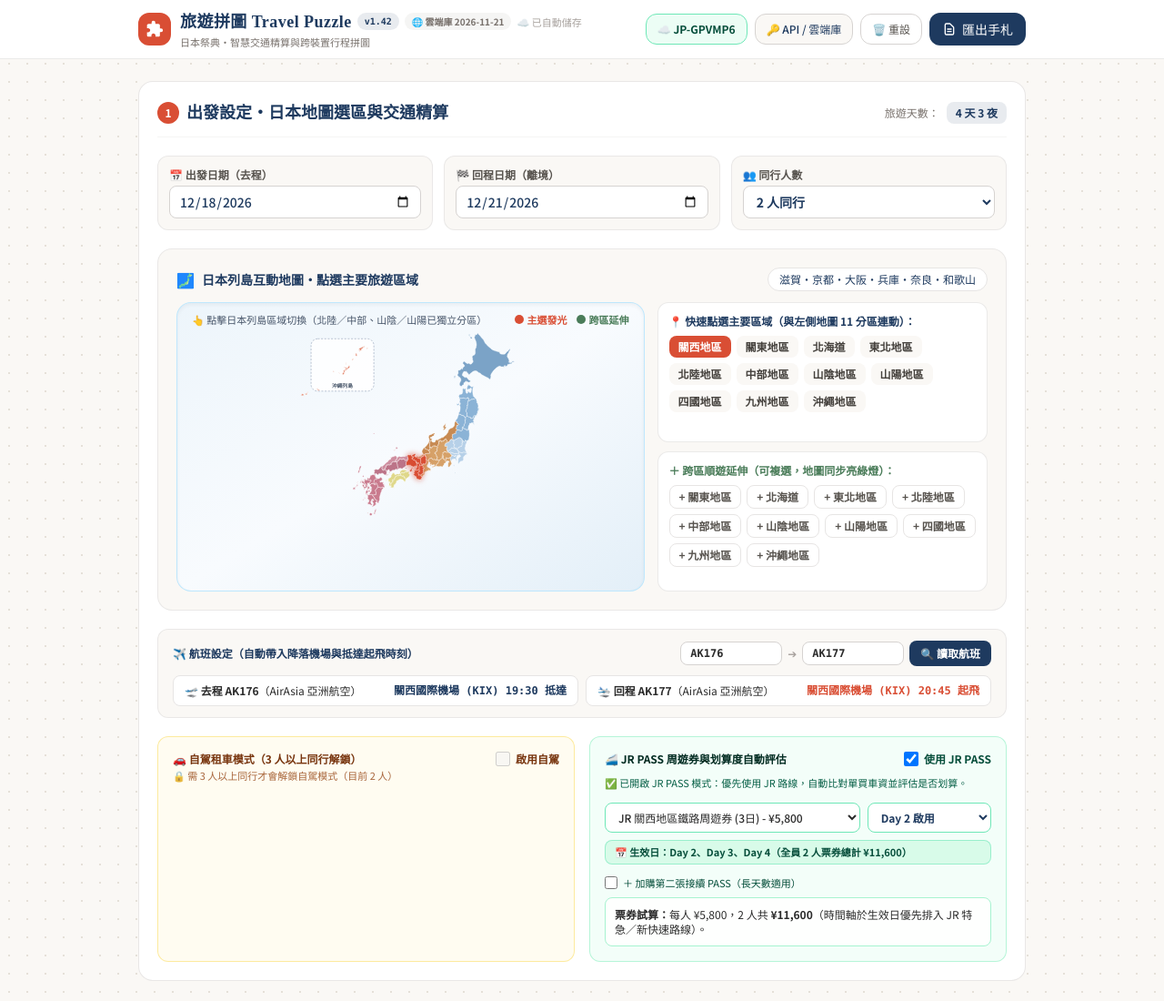
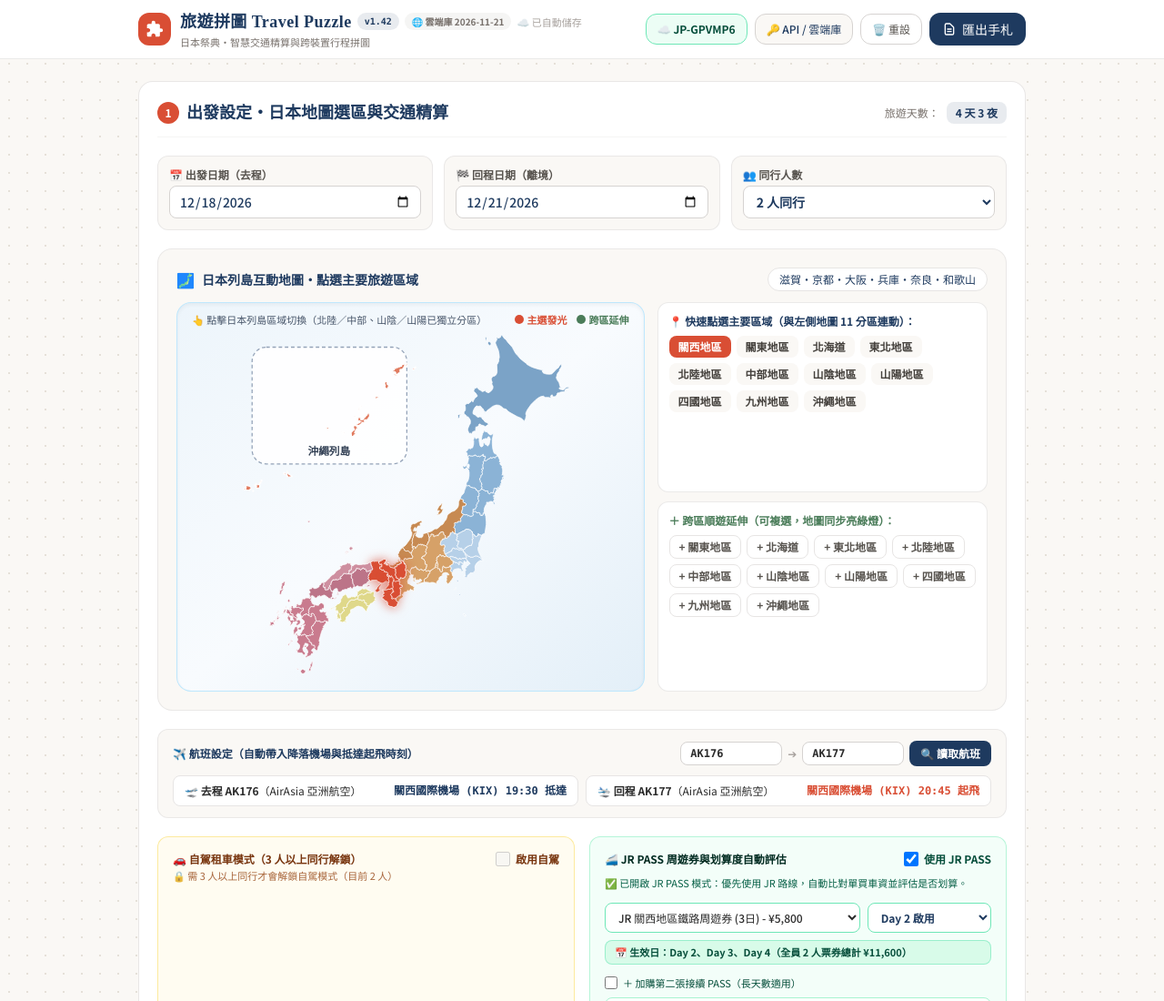
Before and after one commit to JHANSIANGJYUN/travel-puzzle, a plain HTML site: page index.html in a window 1280 px wide. Shown: the top 1100 px of the page at 91% size. Drawn offline with nearby package versions, Linux system fonts and the light colour scheme.

Commit message:
Update index.html

```diff
--- a/index.html
+++ b/index.html
@@ -187,8 +187,8 @@
                                 <span class="inline-flex items-center gap-1 text-matcha"><span class="w-2.5 h-2.5 rounded-full bg-matcha inline-block"></span>跨區延伸</span>
                             </div>
                         </div>
-                        <div id="external-japan-svg-host" class="hidden w-full h-[250px] sm:h-[275px] select-none flex items-center justify-center"></div>
-                        <svg id="japan-interactive-map" viewBox="0 0 680 390" class="w-full h-[250px] sm:h-[275px] select-none" role="img" aria-label="高精度日本列島 11 分區向量互動地圖">
+                        <div id="external-japan-svg-host" class="hidden w-full h-[330px] sm:h-[385px] select-none flex items-center justify-center"></div>
+                        <svg id="japan-interactive-map" viewBox="0 0 680 390" class="w-full h-[330px] sm:h-[385px] select-none" role="img" aria-label="高精度日本列島 11 分區向量互動地圖">
                             <defs>
                                 <filter id="jp-region-glow" x="-30%" y="-30%" width="160%" height="160%">
                                     <feDropShadow dx="0" dy="0" stdDeviation="5" flood-color="#D94E34" flood-opacity="0.78"/>
@@ -1044,33 +1044,32 @@
 
                     const origW = parseFloat(extSvg.getAttribute('width')) || 437.33;
                     const origH = parseFloat(extSvg.getAttribute('height')) || 516.02;
-                    extSvg.classList.add('w-full', 'h-full', 'max-h-[270px]');
+                    extSvg.classList.add('w-full', 'h-full');
                     extSvg.removeAttribute('width');
                     extSvg.removeAttribute('height');
-                    if (!extSvg.getAttribute('viewBox')) {
-                        extSvg.setAttribute('viewBox', `0 0 ${origW} ${origH}`);
-                    }
-
-                    // 左上角加入沖繩列島插圖框，將離得很遠的 JP-47 移入放大檢視
+                    // 裁掉原本為沖繩預留的下方大空白，讓北海道到九州直接鋪滿放大
+                    extSvg.setAttribute('viewBox', '68 -4 378 396');
+
+                    // 左上角加入放大版沖繩列島插圖框，完整包覆沖繩本島至石垣・西表島
                     const ns = 'http://www.w3.org/2000/svg';
                     const insetRect = document.createElementNS(ns, 'rect');
-                    insetRect.setAttribute('x', '10');
-                    insetRect.setAttribute('y', '12');
-                    insetRect.setAttribute('width', '132');
-                    insetRect.setAttribute('height', '110');
-                    insetRect.setAttribute('rx', '14');
-                    insetRect.setAttribute('fill', 'rgba(255,255,255,0.88)');
+                    insetRect.setAttribute('x', '78');
+                    insetRect.setAttribute('y', '14');
+                    insetRect.setAttribute('width', '175');
+                    insetRect.setAttribute('height', '132');
+                    insetRect.setAttribute('rx', '16');
+                    insetRect.setAttribute('fill', 'rgba(255,255,255,0.92)');
                     insetRect.setAttribute('stroke', '#94A3B8');
-                    insetRect.setAttribute('stroke-width', '1.2');
+                    insetRect.setAttribute('stroke-width', '1.3');
                     insetRect.setAttribute('stroke-dasharray', '4 3');
                     extSvg.insertBefore(insetRect, extSvg.firstChild);
 
                     const insetText = document.createElementNS(ns, 'text');
-                    insetText.setAttribute('x', '76');
-                    insetText.setAttribute('y', '114');
+                    insetText.setAttribute('x', '165');
+                    insetText.setAttribute('y', '136');
                     insetText.setAttribute('text-anchor', 'middle');
-                    insetText.setAttribute('font-size', '11');
-                    insetText.setAttribute('fill', '#475569');
+                    insetText.setAttribute('font-size', '12');
+                    insetText.setAttribute('fill', '#334155');
                     insetText.setAttribute('font-weight', 'bold');
                     insetText.textContent = '沖繩列島';
                     extSvg.insertBefore(insetText, insetRect.nextSibling);
@@ -1078,7 +1077,7 @@
                     host.classList.remove('hidden');
                     fallbackSvg.classList.add('hidden');
 
-                    const vb = extSvg.viewBox?.baseVal || { x: 0, y: 0, width: origW, height: origH };
+                    const vb = { x: 0, y: 0, width: origW, height: origH };
                     const shapes = Array.from(extSvg.querySelectorAll('path, polygon'));
                     shapes.forEach((shape, idx) => {
                         const parentReg = shape.closest('[data-map-region]');
@@ -1089,10 +1088,11 @@
                         shape.style.cursor = 'pointer';
                         shape.style.transition = 'fill 0.2s ease, filter 0.2s ease';
                         shape.setAttribute('stroke', '#FFFFFF');
-                        shape.setAttribute('stroke-width', String(Math.max(0.65, (vb.width || 437) / 620)));
+                        shape.setAttribute('stroke-width', '0.75');
 
                         if (shape.id === 'JP-47' || regId === 'okinawa') {
-                            shape.setAttribute('transform', 'translate(-12, -445) scale(1.12)');
+                            // 將原本位於 (0~125, 415~516) 的沖繩群島放大 1.55 倍並移入左上插圖框中央
+                            shape.setAttribute('transform', 'translate(68, -622) scale(1.55)');
                         }
 
                         shape.addEventListener('click', () => selectRegion(regId));
```
